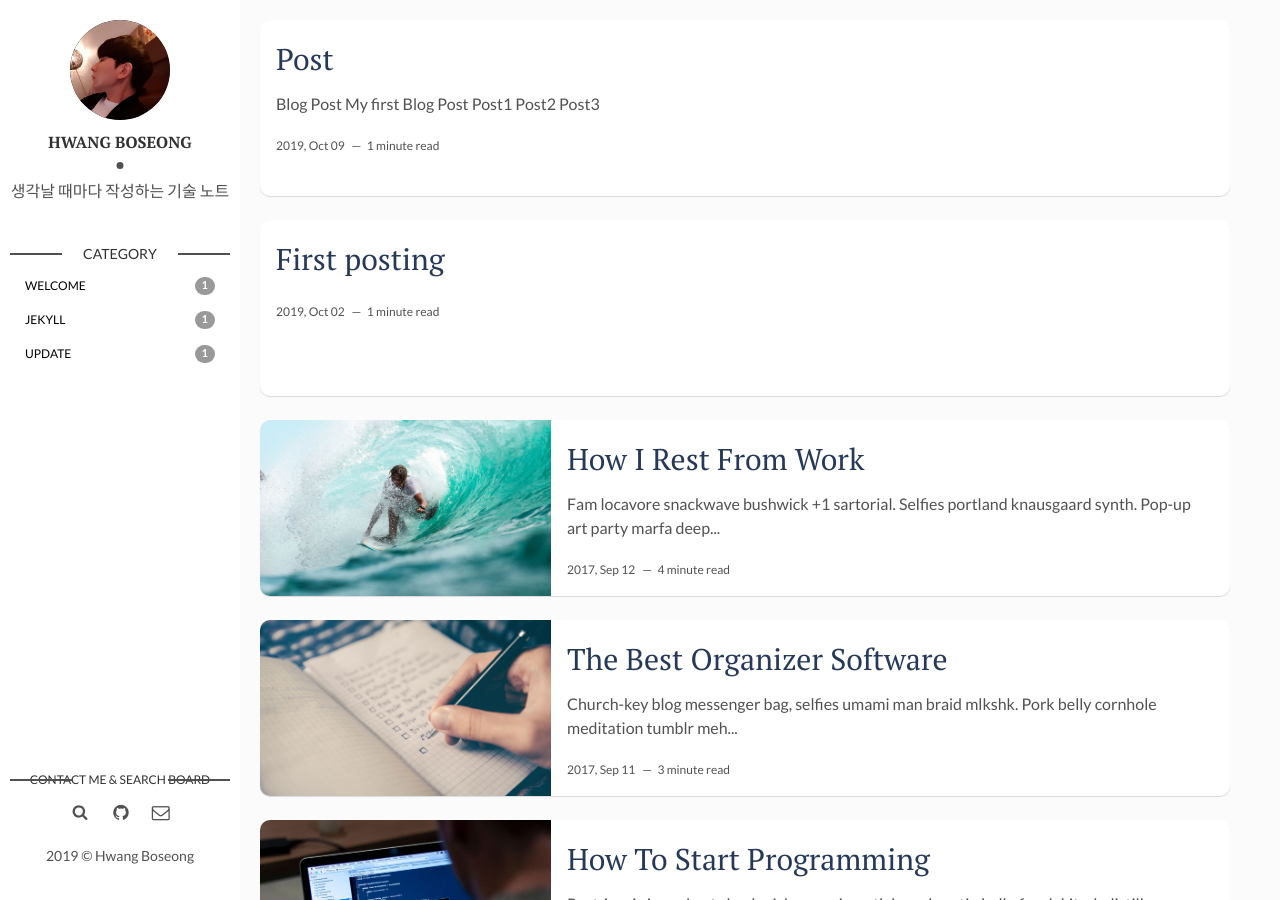
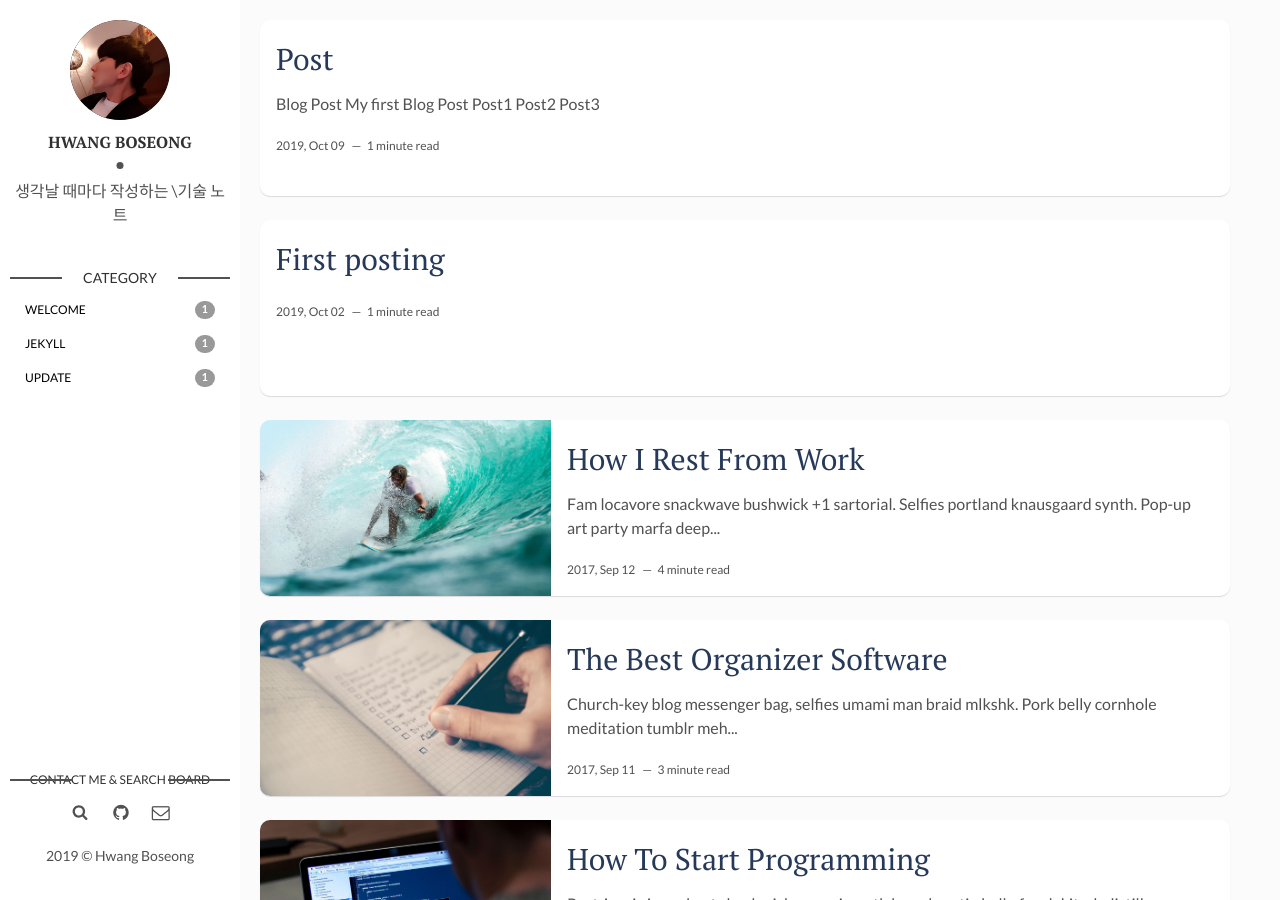
Before and after one commit to hboseong/hboseong.github.io, a Jekyll site: the page built from index.html, in a window 1280 px wide and 900 px high. Built offline with Jekyll 4.4.1, drawn with Linux system fonts in a browser that asks for light colours; the list of posts is cut into pages by our own code.

```diff
--- a/_config.yml
+++ b/_config.yml
@@ -11,7 +11,7 @@ site-twitter: #if your site has a twitter account, enter it here
 # Author Settings
 author: Hwang Boseong # add your name
 author-img: boseong_slide.jpg # add your photo
-about-author: 생각날 때마다 작성하는 기술 노트 # add description
+about-author: 생각날 때마다 작성하는 \기술 노트 # add description
 social-twitter: # add your Twitter handle
 social-facebook: # add your Facebook handle
 social-github: artemsheludko # add your Github handle
```
